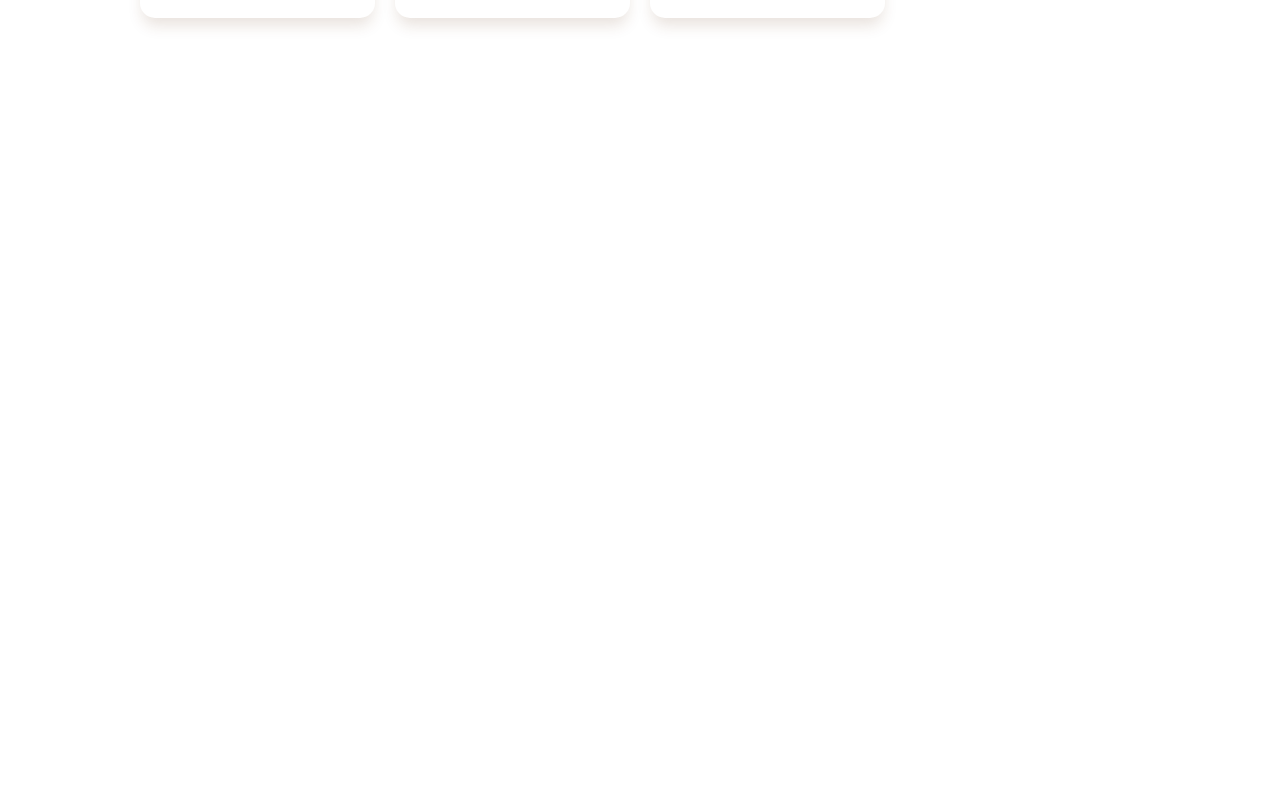
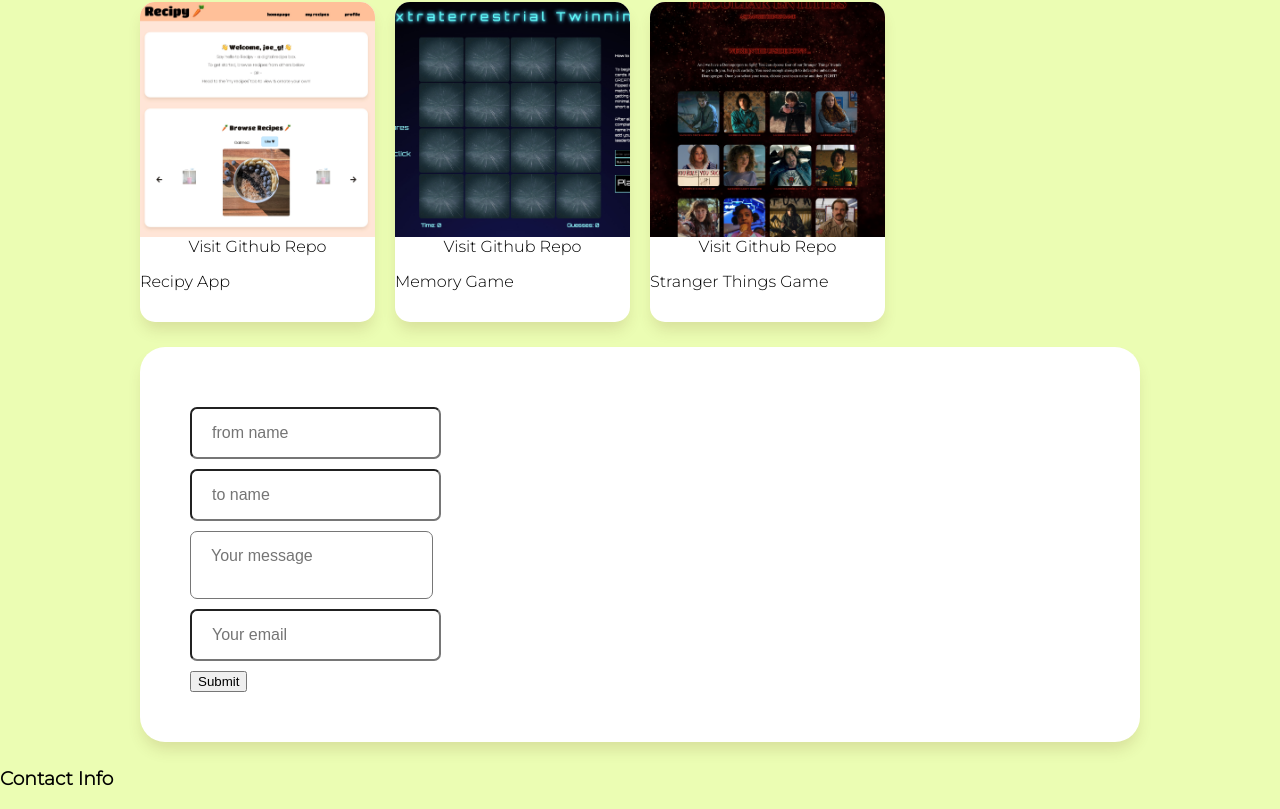
Before and after one commit to kaitlyngreve/my-portfolio, a React (Create React App) app: page / in a window 1280 px wide. Shown: the part 527-1336 px from the top of the page. Before the commit the page ends 800 px from the top, so only its background shows below. Built offline with nearby package versions, Linux system fonts and the light colour scheme.

Commit message:
built contact form

```diff
--- a/package.json
+++ b/package.json
@@ -6,6 +6,7 @@
     "@testing-library/jest-dom": "^5.16.4",
     "@testing-library/react": "^13.3.0",
     "@testing-library/user-event": "^13.5.0",
+    "emailjs-com": "^3.2.0",
     "react": "^18.2.0",
     "react-dom": "^18.2.0",
     "react-scripts": "5.0.1",
--- a/src/About.js
+++ b/src/About.js
@@ -2,9 +2,13 @@
 
 function About() {
     return (
-        <div className="about-container">
+        <div className="about-container section-card section-contained">
             <div className="info-div">
-                <h5>this is my bio</h5>
+                <h3>👋 Hi there! 👋</h3>
+                <p>After five years in the cosmetology industry, I was craving a change! After a few months of trying
+                    out coding through various resources, I was excited to puruse a career in tech. From there, I attended Flatiron School in their
+                    Software Engineer program. I graduated on July 15, 2022.</p>
+                <p>I have experience building frontend and backend applications using JavaScript, React, HTML/CSS, Ruby, Ruby on Rails, and Sinatra.</p>
             </div>
         </div>
     );
--- a/src/App.js
+++ b/src/App.js
@@ -1,13 +1,85 @@
+import { useState } from 'react';
+import { send } from 'emailjs-com';
 import Header from './Header'
 import Projects from './Projects'
+import Footer from './Footer'
 
 function App() {
+  const [toSend, setToSend] = useState({
+    from_name: '',
+    to_name: '',
+    message: '',
+    reply_to: '',
+  });
 
+  const onSubmit = (e) => {
+    e.preventDefault()
+    send(
+      'service_kgr4oth',
+      'template_vn64mcu',
+      toSend,
+      'I5e6YEYgaP7Ba-PdX'
+    )
+      .then((response) => {
+        console.log('SUCCESS!', response.status, response.text);
+      })
+      .catch((err) => {
+        console.log('FAILED...', err);
+      });
+    setToSend({
+      from_name: '',
+      to_name: '',
+      message: '',
+      reply_to: '',
+    });
+  }
+
+  const handleChange = (e) => {
+    setToSend({ ...toSend, [e.target.name]: e.target.value });
+  };
 
   return (
     <div className="App">
       <Header />
       <Projects />
+      <div className='section-card section-contained contact-form'>
+        <form onSubmit={onSubmit}>
+          <input
+            className='contact-form-inputs'
+            type='text'
+            name='from_name'
+            placeholder='from name'
+            value={toSend.from_name}
+            onChange={handleChange}
+          />
+          <input
+            className='contact-form-inputs'
+            type='text'
+            name='to_name'
+            placeholder='to name'
+            value={toSend.to_name}
+            onChange={handleChange}
+          />
+          <textarea
+            className='contact-form-inputs'
+            type='text'
+            name='message'
+            placeholder='Your message'
+            value={toSend.message}
+            onChange={handleChange}
+          />
+          <input
+            className='contact-form-inputs'
+            type='text'
+            name='reply_to'
+            placeholder='Your email'
+            value={toSend.reply_to}
+            onChange={handleChange}
+          />
+          <button type='submit'>Submit</button>
+        </form>
+      </div>
+      <Footer />
     </div>
   );
 }
--- /dev/null
+++ b/src/Footer.js
@@ -0,0 +1,10 @@
+
+function Footer() {
+    return (
+        <div>
+            <h3>Contact Info</h3>
+        </div>
+    );
+}
+
+export default Footer;
--- a/src/ProjectCard.js
+++ b/src/ProjectCard.js
@@ -4,7 +4,7 @@ function ProjectCard({ project }) {
     return (
         <div className="project-card-container card">
             <img className="project-img" src={project.image} />
-            <a href={project.github} target='_blank'>Link to Github</a>
+            <a href={project.github} target='_blank'>Visit Github Repo</a>
             <p>{project.description}</p>
         </div>
     );
--- a/src/index.css
+++ b/src/index.css
@@ -1,10 +1,20 @@
+@import url('https://fonts.googleapis.com/css2?family=Montserrat:wght@300&display=swap');
+
 body {
   margin: 0;
-  font-family: -apple-system, BlinkMacSystemFont, 'Segoe UI', 'Roboto', 'Oxygen',
-    'Ubuntu', 'Cantarell', 'Fira Sans', 'Droid Sans', 'Helvetica Neue',
-    sans-serif;
+  font-family: 'Montserrat', sans-serif;
   -webkit-font-smoothing: antialiased;
   -moz-osx-font-smoothing: grayscale;
+  background-color: #ebfdb3;
+}
+
+textarea {
+  resize: none;
+  font-family: 'Montserrat', sans-serif;
+}
+
+input {
+  font-family: 'Montserrat', sans-serif;
 }
 
 code {
@@ -25,8 +35,15 @@ code {
   box-shadow: 0 10px 15px -3px hsl(23deg 70% 24% / 15%);
 }
 
+.section-contained {
+  max-width: 1000px;
+  margin: 25px auto;
+  box-sizing: border-box;
+}
+
 .info-div {
   font-size: 18px;
+  text-align: center;
   justify-content: center;
   margin: 50px 0;
 }
@@ -62,3 +79,25 @@ code {
   grid-column-gap: 20px;
   justify-content: center;
 }
+
+.project-card-container a {
+  text-decoration: none;
+  text-align: center;
+  color: black;
+}
+
+.contact-form {
+  text-align: left;
+}
+
+.contact-form-inputs {
+  font-size: 16px;
+  display: flex;
+  flex-direction: column;
+  margin-bottom: 1em;
+  text-align: start;
+  margin: 10px 0;
+  padding: 15px 20px;
+  border-radius: 7px;
+  font-family: 'Poppins', sans-serif;
+}
```
Also changed, not shown: src/ContactForm.js (added), 1 other file (tests, documents, lock files or other folders).
